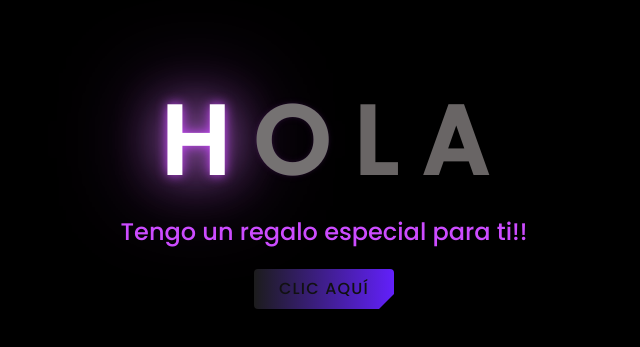
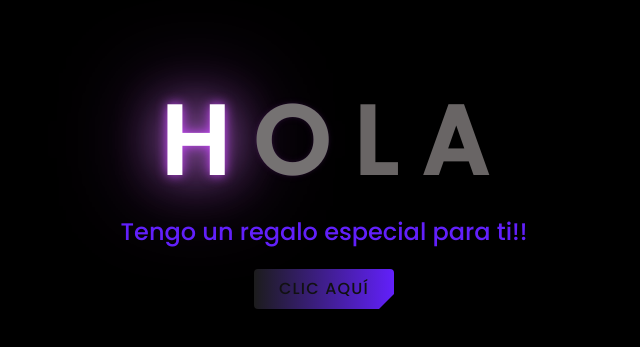
Before and after one commit to dhmm23/dhmm23.github.io, a plain HTML site: page index.html in a window 1280 px wide. Shown: the part 219-566 px from the top of the page, without its empty margins (324-964 px from the left). Drawn offline with Linux system fonts and the light colour scheme.

Commit message:
Update style.css

```diff
--- a/css/style.css
+++ b/css/style.css
@@ -70,7 +70,7 @@ body{
 }
 
 .description{
-    color: #cc4cff;
+    color: #6220fb;
 }
 
 /* Estilo para el botón */
```
